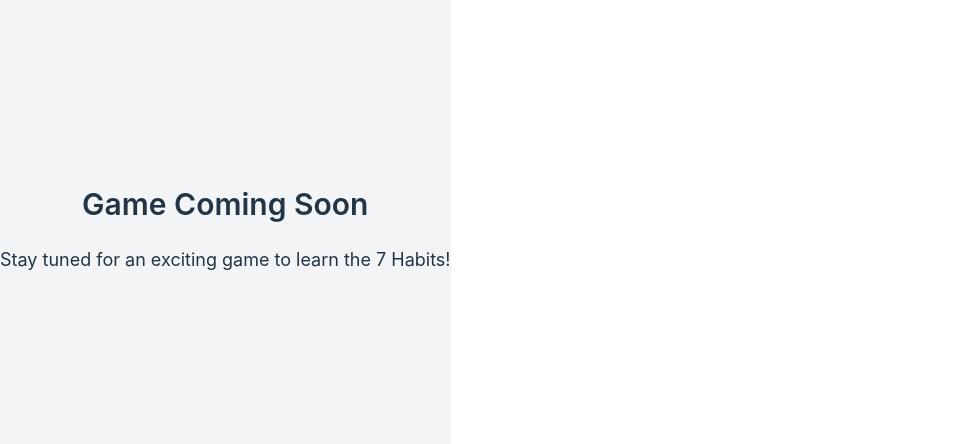
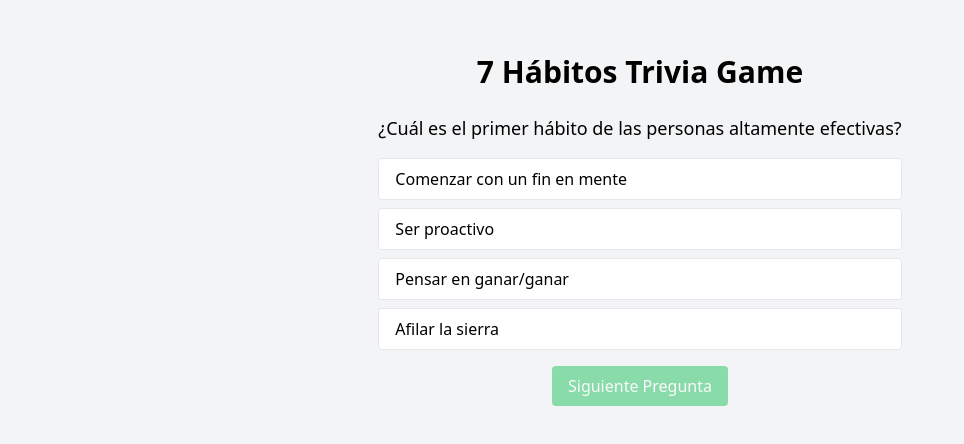
Before and after one commit to 0siel/seven-habits, a React (Vite) app: page /game in a window 1280 px wide. Shown: the part 170-614 px from the top of the page, without its empty margins (0-964 px from the left). Built offline with nearby package versions, Linux system fonts and the light colour scheme.

Commit message:
7 habits works

```diff
--- a/src/components/AuthorScreen.jsx
+++ b/src/components/AuthorScreen.jsx
@@ -1,23 +1,48 @@
+import React from "react";
+
 function AuthorScreen() {
   return (
-    <div className="flex flex-col items-center justify-center min-h-screen text-center">
-      <h1 className="text-3xl font-semibold mb-6">About the Author</h1>
-      <p className="text-lg mb-6">
-        Hi, I'm Osiel! I'm passionate about creating engaging learning
-        experiences.
+    <div className="flex flex-col items-center justify-center w-screen min-h-screen bg-gradient-to-b from-blue-600 to-purple-600 text-white px-6 py-12">
+      {/* Title */}
+      <h1 className="text-5xl font-extrabold mb-8 text-center">
+        About the Author
+      </h1>
+
+      {/* Introduction */}
+      <p className="text-lg md:text-xl font-light mb-12 text-center max-w-3xl">
+        Hi, I'm Osiel! I’m passionate about creating engaging learning
+        experiences through technology. This project is a reflection of my
+        dedication to merging education and interactivity. Let’s learn together!
       </p>
-      <div className="grid grid-cols-2 gap-4">
+
+      {/* Image Collage */}
+      <div className="grid grid-cols-1 md:grid-cols-2 gap-8 w-full max-w-4xl">
         <img
-          src="/path-to-image1.jpg"
-          alt="Author 1"
-          className="rounded-lg shadow-lg"
+          src="https://upload.wikimedia.org/wikipedia/commons/thumb/2/2b/SpaceX_Demo-2_Launch_%28NHQ202005300044%29_%28cropped%29.jpg/220px-SpaceX_Demo-2_Launch_%28NHQ202005300044%29_%28cropped%29.jpg"
+          alt="Osiel 1"
+          className="rounded-lg shadow-lg transform hover:scale-105 transition-transform duration-300"
         />
         <img
           src="/path-to-image2.jpg"
-          alt="Author 2"
-          className="rounded-lg shadow-lg"
+          alt="Osiel 2"
+          className="rounded-lg shadow-lg transform hover:scale-105 transition-transform duration-300"
+        />
+        <img
+          src="https://static.wikia.nocookie.net/interstellarfilm/images/1/1c/Ranger_1.jpg"
+          alt="Osiel 3"
+          className="rounded-lg shadow-lg transform hover:scale-105 transition-transform duration-300"
+        />
+        <img
+          src="/path-to-image4.jpg"
+          alt="Osiel 4"
+          className="rounded-lg shadow-lg transform hover:scale-105 transition-transform duration-300"
         />
       </div>
+
+      {/* Footer */}
+      <footer className="mt-12 text-sm text-gray-200">
+        Made with ❤️ by Osiel | © {new Date().getFullYear()}
+      </footer>
     </div>
   );
 }
--- a/src/components/GameScreen.jsx
+++ b/src/components/GameScreen.jsx
@@ -1,12 +1,184 @@
-import React from "react";
+import React, { useState } from "react";
+
+const triviaQuestions = [
+  {
+    question: "¿Cuál es el primer hábito de las personas altamente efectivas?",
+    options: [
+      "Comenzar con un fin en mente",
+      "Ser proactivo",
+      "Pensar en ganar/ganar",
+      "Afilar la sierra",
+    ],
+    answer: "Ser proactivo",
+  },
+  {
+    question:
+      "¿Qué hábito se enfoca en crear una declaración de misión personal?",
+    options: [
+      "Poner primero lo primero",
+      "Comenzar con un fin en mente",
+      "Sinergizar",
+      "Ser proactivo",
+    ],
+    answer: "Comenzar con un fin en mente",
+  },
+  {
+    question:
+      "¿Qué hábito fomenta el equilibrio en la renovación física, social, mental y espiritual?",
+    options: [
+      "Afilar la sierra",
+      "Buscar primero entender, luego ser entendido",
+      "Sinergizar",
+      "Pensar en ganar/ganar",
+    ],
+    answer: "Afilar la sierra",
+  },
+  {
+    question:
+      "¿Cuál hábito implica gestionar el tiempo con base en prioridades?",
+    options: [
+      "Poner primero lo primero",
+      "Ser proactivo",
+      "Sinergizar",
+      "Buscar primero entender, luego ser entendido",
+    ],
+    answer: "Poner primero lo primero",
+  },
+  {
+    question: "¿Qué hábito se enfoca en la comunicación empática?",
+    options: [
+      "Buscar primero entender, luego ser entendido",
+      "Afilar la sierra",
+      "Pensar en ganar/ganar",
+      "Comenzar con un fin en mente",
+    ],
+    answer: "Buscar primero entender, luego ser entendido",
+  },
+  {
+    question: "¿Qué hábito busca beneficios mutuos en las relaciones?",
+    options: [
+      "Pensar en ganar/ganar",
+      "Sinergizar",
+      "Poner primero lo primero",
+      "Ser proactivo",
+    ],
+    answer: "Pensar en ganar/ganar",
+  },
+  {
+    question: "¿Qué hábito promueve la cooperación creativa?",
+    options: [
+      "Sinergizar",
+      "Afilar la sierra",
+      "Pensar en ganar/ganar",
+      "Buscar primero entender, luego ser entendido",
+    ],
+    answer: "Sinergizar",
+  },
+  {
+    question:
+      "¿Cómo se llama el autor de 'Los 7 hábitos de las personas altamente efectivas'?",
+    options: ["Stephen Covey", "Tony Robbins", "Dale Carnegie", "John Maxwell"],
+    answer: "Stephen Covey",
+  },
+  {
+    question: "¿Qué hábito se considera clave para la mejora continua?",
+    options: [
+      "Afilar la sierra",
+      "Poner primero lo primero",
+      "Pensar en ganar/ganar",
+      "Comenzar con un fin en mente",
+    ],
+    answer: "Afilar la sierra",
+  },
+  {
+    question: "¿Qué hábito está relacionado con la proactividad?",
+    options: [
+      "Ser proactivo",
+      "Pensar en ganar/ganar",
+      "Poner primero lo primero",
+      "Sinergizar",
+    ],
+    answer: "Ser proactivo",
+  },
+];
 
 function GameScreen() {
+  const [currentQuestionIndex, setCurrentQuestionIndex] = useState(0);
+  const [selectedOption, setSelectedOption] = useState(null);
+  const [score, setScore] = useState(0);
+  const [showScore, setShowScore] = useState(false);
+
+  const handleOptionClick = (option) => {
+    setSelectedOption(option);
+  };
+
+  const handleNextQuestion = () => {
+    if (selectedOption === triviaQuestions[currentQuestionIndex].answer) {
+      setScore(score + 1);
+    }
+    setSelectedOption(null);
+    if (currentQuestionIndex + 1 < triviaQuestions.length) {
+      setCurrentQuestionIndex(currentQuestionIndex + 1);
+    } else {
+      setShowScore(true);
+    }
+  };
+
+  const handleRestart = () => {
+    setCurrentQuestionIndex(0);
+    setSelectedOption(null);
+    setScore(0);
+    setShowScore(false);
+  };
+
   return (
-    <div className="flex flex-col items-center justify-center min-h-screen text-center">
-      <h1 className="text-3xl font-semibold mb-6">Game Coming Soon</h1>
-      <p className="text-lg">
-        Stay tuned for an exciting game to learn the 7 Habits!
-      </p>
+    <div className="flex flex-col items-center justify-center min-h-screen bg-gray-100 text-center p-4">
+      <h1 className="text-3xl font-bold mb-6">7 Hábitos Trivia Game</h1>
+      {showScore ? (
+        <div>
+          <p className="text-lg font-medium mb-4">
+            ¡Obtuviste {score} de {triviaQuestions.length} puntos!
+          </p>
+          <button
+            onClick={handleRestart}
+            className="px-4 py-2 bg-blue-500 text-white rounded hover:bg-blue-600"
+          >
+            Reiniciar Juego
+          </button>
+        </div>
+      ) : (
+        <div>
+          <p className="text-lg font-medium mb-4">
+            {triviaQuestions[currentQuestionIndex].question}
+          </p>
+          <div className="flex flex-col gap-2 mb-4">
+            {triviaQuestions[currentQuestionIndex].options.map(
+              (option, index) => (
+                <button
+                  key={index}
+                  onClick={() => handleOptionClick(option)}
+                  className={`px-4 py-2 rounded border text-left ${
+                    selectedOption === option
+                      ? "bg-blue-500 text-white"
+                      : "bg-white hover:bg-gray-100"
+                  }`}
+                >
+                  {option}
+                </button>
+              )
+            )}
+          </div>
+          <button
+            onClick={handleNextQuestion}
+            className="px-4 py-2 bg-green-500 text-white rounded hover:bg-green-600 disabled:opacity-50"
+            disabled={!selectedOption}
+          >
+            {currentQuestionIndex + 1 === triviaQuestions.length
+              ? "Finalizar"
+              : "Siguiente Pregunta"}
+          </button>
+        </div>
+      )}
     </div>
   );
 }
--- a/src/index.css
+++ b/src/index.css
@@ -2,6 +2,7 @@
 @tailwind components;
 @tailwind utilities;
 
+/*
 :root {
   font-family: Inter, system-ui, Avenir, Helvetica, Arial, sans-serif;
   line-height: 1.5;
@@ -70,3 +71,5 @@ button:focus-visible {
     background-color: #f9f9f9;
   }
 }
+
+*/
```
